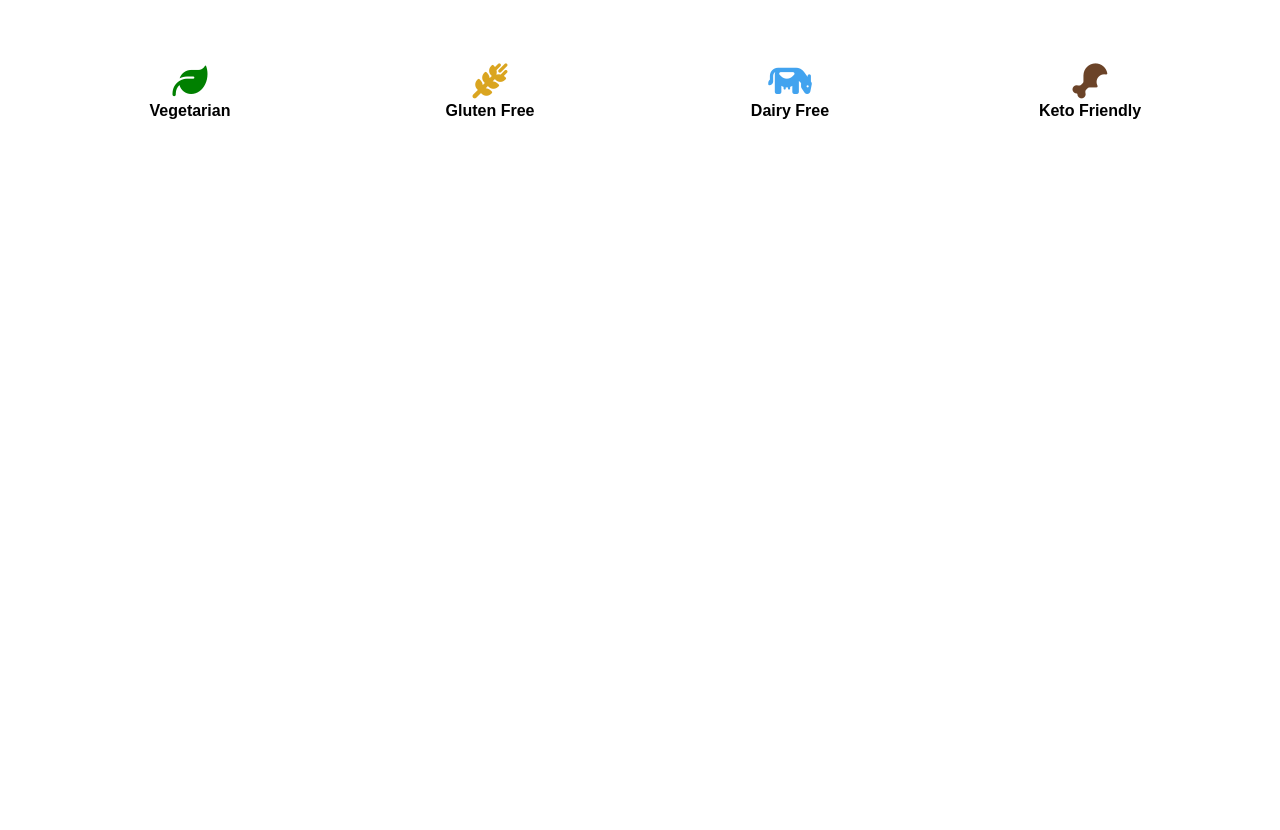
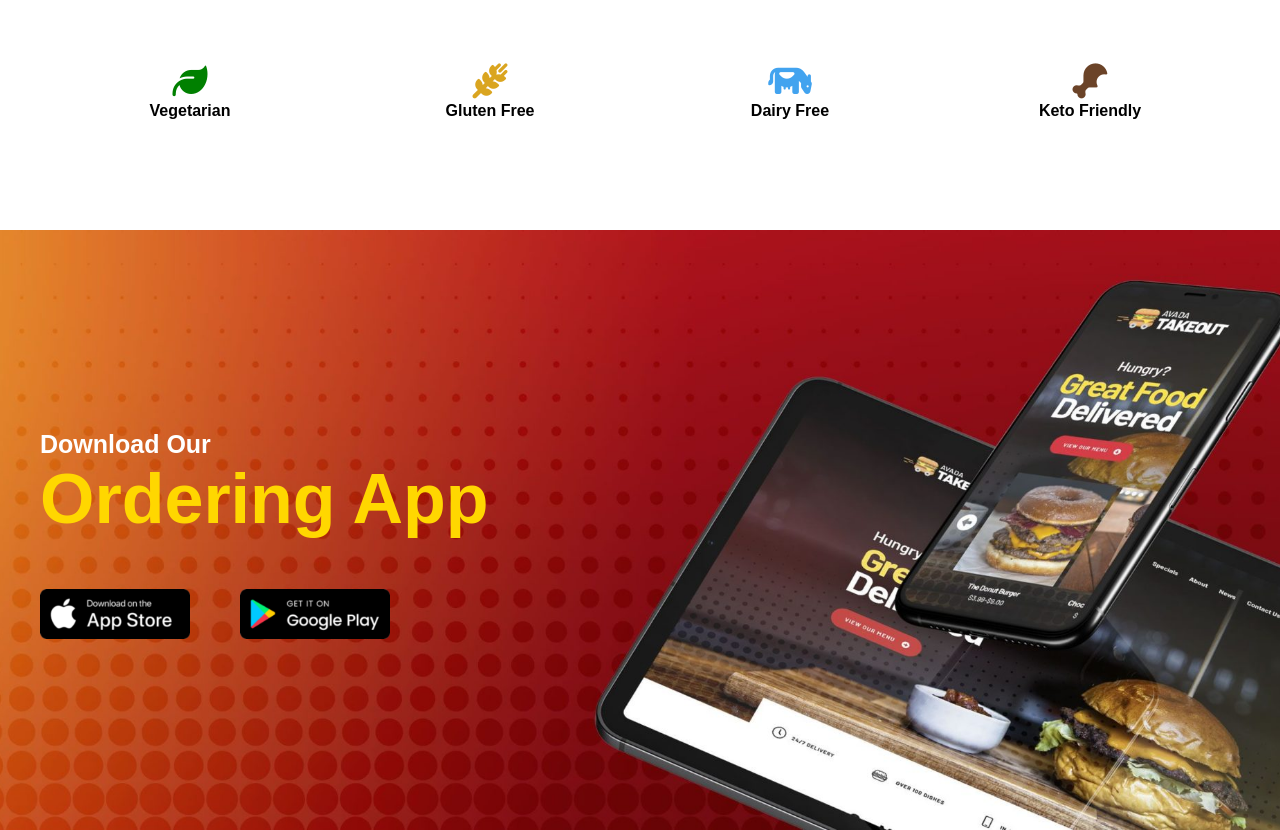
Before and after one commit to Leonardo-Gudini/proj-html-vuejs, a Vue app: page / in a window 1280 px wide. Shown: the part 2508-3338 px from the top of the page. Before the commit the page ends 2638 px from the top, so only its background shows below. Built offline with nearby package versions, Linux system fonts and the light colour scheme.

Commit message:
add: ordering app section

```diff
--- a/src/components/sub-components-main/MenuCat.vue
+++ b/src/components/sub-components-main/MenuCat.vue
@@ -35,7 +35,6 @@
                 {
                     img: 'appetizers-menu-background.jpg',
                     title: 'appetiziers',
-                    color: 'green'
                 },
                 {
                     img: 'burgers-menu-background.jpg',
--- a/src/components/sub-components-main/OrderApp.vue
+++ b/src/components/sub-components-main/OrderApp.vue
@@ -1,5 +1,20 @@
 <template>
-    <section></section>
+    <section class="order-app">
+        <div class="container">
+
+            <div class="app-text">
+
+                <h3>Download Our</h3>
+                <h2>Ordering App</h2>
+
+                <div class="mobile-store">
+                    <div v-for="(mobile, index) in mobileApp" :key="index">
+                        <img :src="require(`../../assets/images/${mobile.img}`)" :alt="mobile.txt">
+                    </div>
+                </div>
+            </div>
+        </div>
+    </section>
   </template>
 
   <script>
@@ -7,6 +22,17 @@
       name: "OrderApp",
       data(){
           return{
+
+            mobileApp: [
+                {
+                    img: 'app-store-badge-200x67.png',
+                    txt: 'app-store'
+                },
+                {
+                    img: 'play-store-badge-200x67.png',
+                    txt: 'google-play-store'
+                }
+            ]
 
           }
       }
--- a/src/style/main.scss
+++ b/src/style/main.scss
@@ -23,6 +23,7 @@
     }
 }
 .menu-cat{
+    margin-bottom: 100px;
     .container{
         max-width: 1200px;
         margin: 0 auto;
@@ -71,3 +72,32 @@
         }
     }
 }
+
+.order-app{
+    background-image: url('@/assets/images/app-ordering-scaled.jpg');
+    background-position: center;
+    background-size: cover;
+    height: 600px;
+    .container{
+        max-width: 1200px;
+        margin: 0 auto;
+        .app-text{
+            padding-top: 200px;
+            h3{
+                color: white;
+                font-size: 25px;
+            }
+            h2{
+                color: gold;
+                font-size: 70px;
+            }
+        }
+        .mobile-store{
+            display: flex;
+            margin-top: 50px;
+            img{
+                width: 75%;
+            }
+        }
+    }
+}
```
